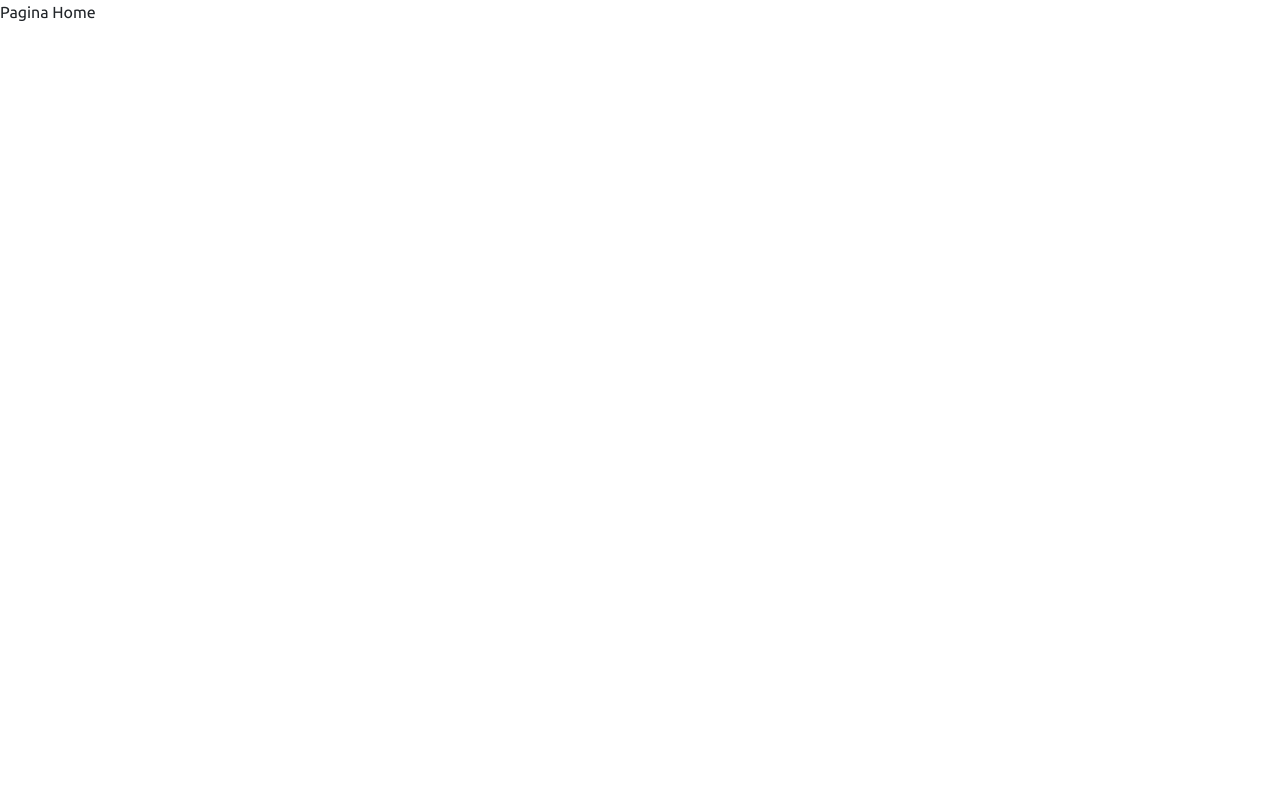
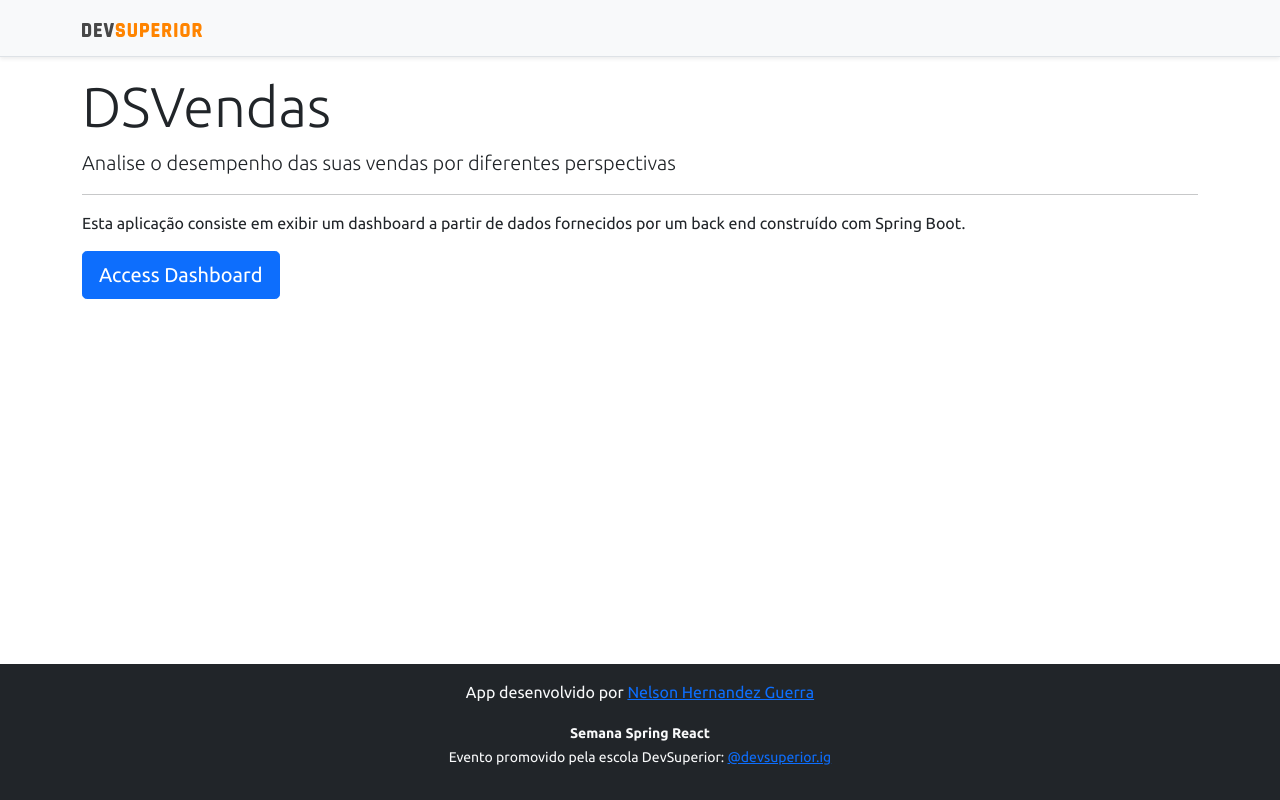
Before and after one commit to nelsoneo/project-sds3, a React (Create React App) app in the folder frontend/: page / in a window 1280 px wide. Built offline with nearby package versions, Linux system fonts and the light colour scheme.

Commit message:
Home, navigation

```diff
--- a/frontend/src/components/NavBar/index.tsx
+++ b/frontend/src/components/NavBar/index.tsx
@@ -1,4 +1,5 @@
 import ImgDsDark from "assets/img/ds-dark.svg";
+import { Link } from 'react-router-dom';
 
 const NavBar = () => {
   return (
@@ -6,7 +7,9 @@
       <div className="d-flex flex-column flex-md-row align-items-center p-3 px-md-4 mb-3 bg-light border-bottom shadow-sm">
         <div className="container">
           <nav className="my-2 my-md-0 mr-md-3">
+            <Link to='/'>
             <img src={ImgDsDark} alt="DevSuperior" width="120" />
+            </Link>
           </nav>
         </div>
       </div>
--- a/frontend/src/pages/Home/index.tsx
+++ b/frontend/src/pages/Home/index.tsx
@@ -1,8 +1,29 @@
+import Footer from "components/Footer";
+import NavBar from "components/NavBar";
+import { Link } from 'react-router-dom';
+
 const Home = () => {
   return (
-    <div>
-    Pagina Home
-   </div>
+    <>
+      <NavBar />
+      <div className="container">
+        <div className="jumbotron">
+          <h1 className="display-4">DSVendas</h1>
+          <p className="lead">
+            Analise o desempenho das suas vendas por diferentes perspectivas
+          </p>
+          <hr />
+          <p>
+            Esta aplicação consiste em exibir um dashboard a partir de dados
+            fornecidos por um back end construído com Spring Boot.
+                  </p>
+                  <Link className='btn btn-primary btn-lg' to='/dashboard'>
+                      Access Dashboard
+                  </Link>
+        </div>
+      </div>
+      <Footer />
+    </>
   );
 };
 
```
